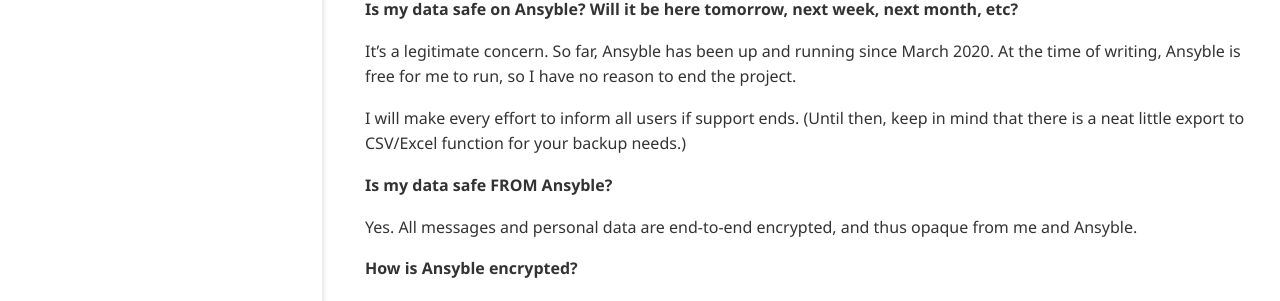
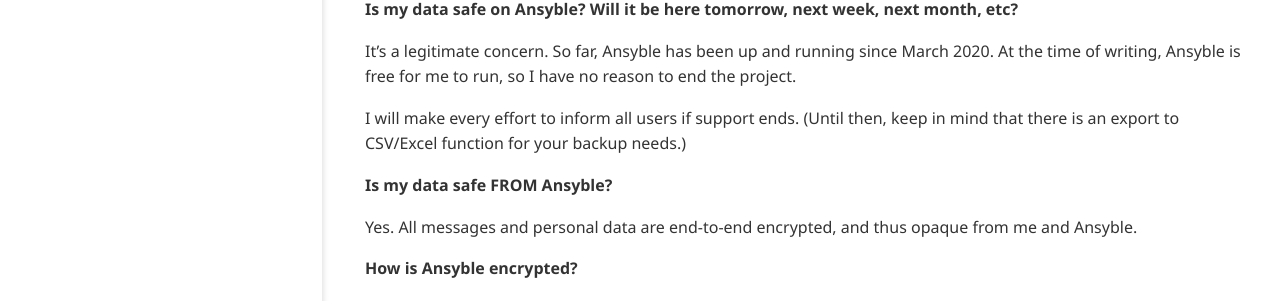
Before and after one commit to ansyblenetwork/ansybleblog, a Jekyll site: the page built from _posts/2021-03-09-about-ansyble.md, in a window 1280 px wide and 900 px high, scrolled down 671 px. Shown: the part 215-516 px from the top of the window. Built offline with Jekyll 4.4.1, drawn with Linux system fonts in a browser that asks for light colours.

Commit message:
Update 2021-03-09-about-ansyble.md

```diff
--- a/_posts/2021-03-09-about-ansyble.md
+++ b/_posts/2021-03-09-about-ansyble.md
@@ -31,7 +31,7 @@
 
 It's a legitimate concern. So far, Ansyble has been up and running since March 2020. At the time of writing, Ansyble is free for me to run, so I have no reason to end the project.
 
-I will make every effort to inform all users if support ends. (Until then, keep in mind that there is a neat little export to CSV/Excel function for your backup needs.)
+I will make every effort to inform all users if support ends. (Until then, keep in mind that there is an export to CSV/Excel function for your backup needs.)
 
 #### Is my data safe FROM Ansyble?
 
```
